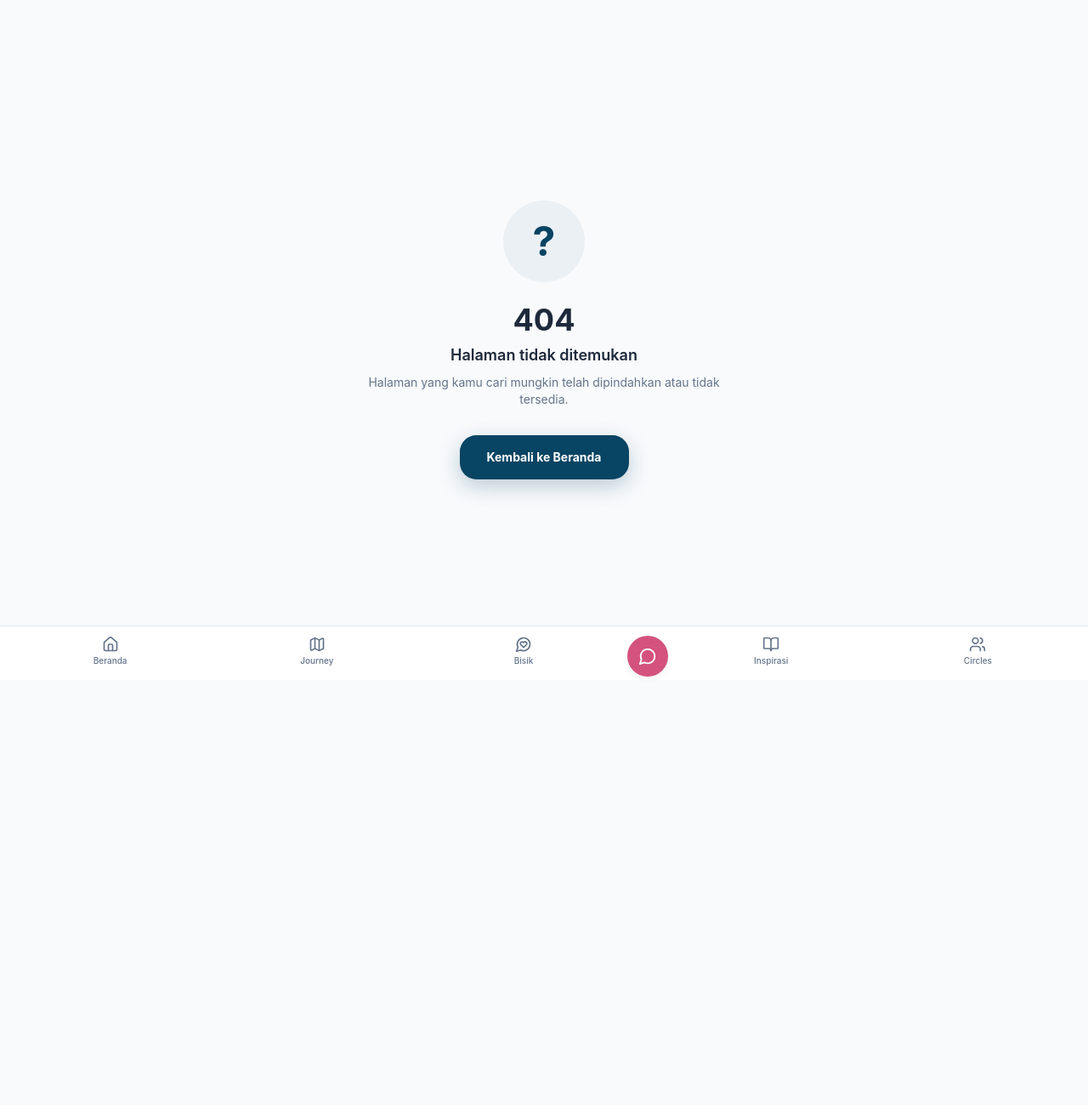
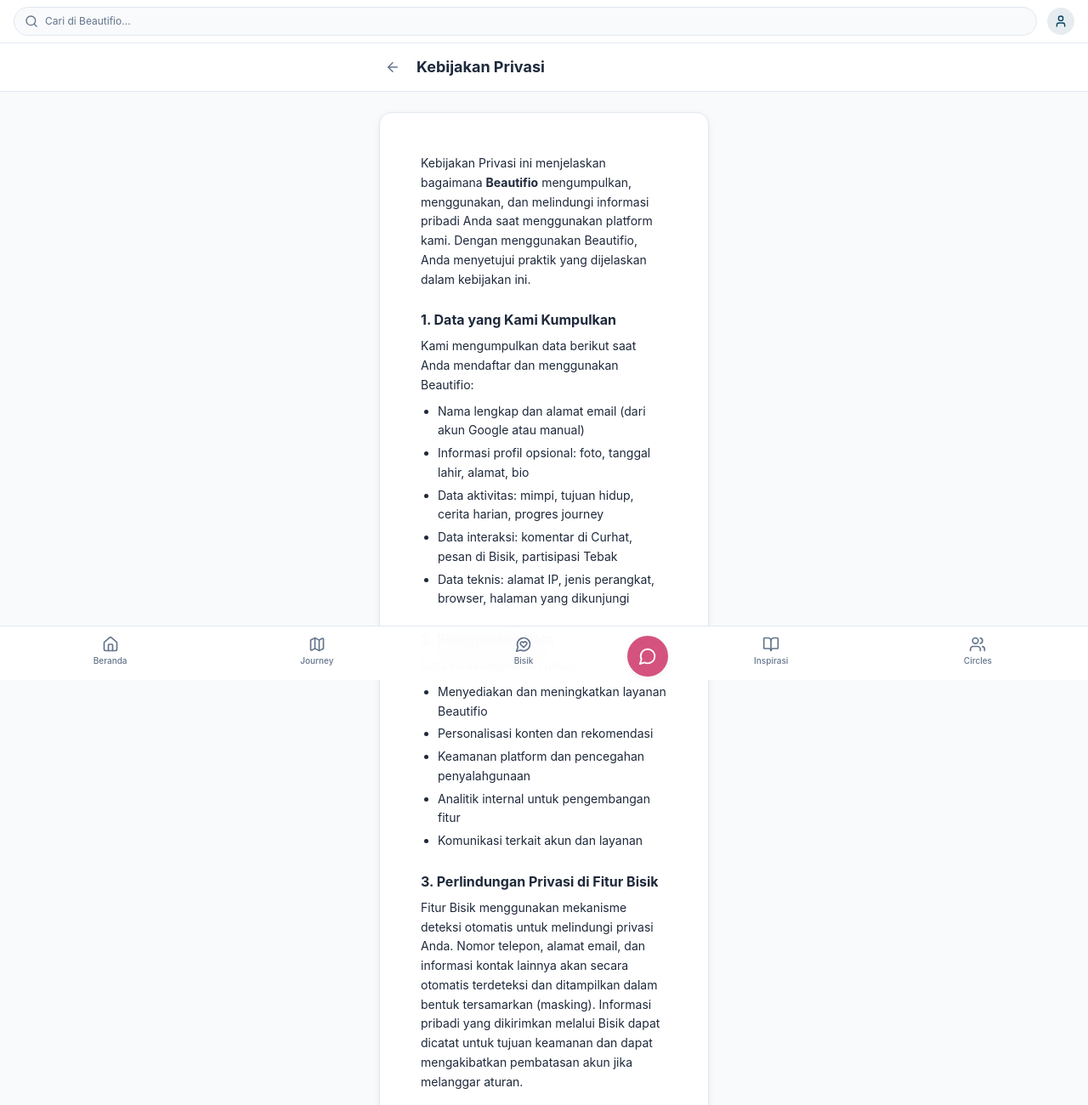
Before and after one commit to beautifio/beautifio, a Next.js app in the folder apps/web/: page /profil/kebijakan in a window 1280 px wide. Before the commit this address had no page. Shown: the top 1300 px of the page at 85% size. Before the commit the page ends 864 px from the top, so only its background shows below. Built offline with nearby package versions, Linux system fonts and the light colour scheme; no server answers.

Commit message:
unified anonymous name across all features - curhat post: pre-fill nickname from bisik_custom/bisik_anonymous_name - curhat comments: save nickname, show instead of hardcoded ANON - fix tebak migration: column reserved word, seed constraint

```diff
--- a/apps/web/src/app/(app)/curhat/[id]/page.tsx
+++ b/apps/web/src/app/(app)/curhat/[id]/page.tsx
@@ -50,6 +50,7 @@ interface Comment {
   content: string;
   created_at: string;
   parent_id: string | null;
+  nickname?: string;
 }
 
 export default function CurhatDetailPage({
@@ -154,7 +155,7 @@ export default function CurhatDetailPage({
     (async () => {
       const { data } = await supabase
         .from("curhat_comments")
-        .select("id, user_id, content, created_at, parent_id")
+        .select("id, user_id, content, created_at, parent_id, nickname")
         .eq("curhat_id", id)
         .eq("status", "visible")
         .order("created_at", { ascending: true });
@@ -195,7 +196,14 @@ export default function CurhatDetailPage({
     setCommentSubmitting(true);
     setCommentError("");
 
-    const insertPayload: Record<string, any> = { curhat_id: id, user_id: user.id, content: text };
+    const { data: userData } = await supabase
+      .from("users")
+      .select("bisik_custom_name, bisik_anonymous_name")
+      .eq("id", user.id)
+      .single()
+    const unifiedNickname = userData?.bisik_custom_name || userData?.bisik_anonymous_name || ""
+
+    const insertPayload: Record<string, any> = { curhat_id: id, user_id: user.id, content: text, nickname: unifiedNickname };
     if (replyToId) insertPayload.parent_id = replyToId;
 
     const { error } = await supabase
@@ -434,9 +442,9 @@ export default function CurhatDetailPage({
                       <div className="bg-white p-3 rounded-lg border border-gray-100">
                         <div className="flex items-center gap-2 mb-1">
                           <div className="w-5 h-5 rounded-full bg-gray-200 flex items-center justify-center text-[10px] font-semibold text-gray-500">
-                            AN
+                            {(c.nickname || "AN").slice(0, 2).toUpperCase()}
                           </div>
-                          <span className="text-xs text-gray-400">ANON · {timeAgo(c.created_at)}</span>
+                          <span className="text-xs text-gray-400">{c.nickname || "ANON"} · {timeAgo(c.created_at)}</span>
                         </div>
                         <p className="text-sm text-gray-700">{c.content}</p>
                         {user?.id && (
@@ -481,9 +489,9 @@ export default function CurhatDetailPage({
                           <div className="bg-gray-50/50 p-3 rounded-lg border border-gray-100">
                             <div className="flex items-center gap-2 mb-1">
                               <div className="w-5 h-5 rounded-full bg-gray-200 flex items-center justify-center text-[10px] font-semibold text-gray-500">
-                                AN
+                                {(child.nickname || "AN").slice(0, 2).toUpperCase()}
                               </div>
-                              <span className="text-xs text-gray-400">ANON · {timeAgo(child.created_at)}</span>
+                              <span className="text-xs text-gray-400">{child.nickname || "ANON"} · {timeAgo(child.created_at)}</span>
                             </div>
                             <p className="text-sm text-gray-700">{child.content}</p>
                           </div>
--- a/apps/web/src/app/(app)/curhat/post/page.tsx
+++ b/apps/web/src/app/(app)/curhat/post/page.tsx
@@ -1,6 +1,6 @@
 "use client";
 
-import { useState } from "react";
+import { useState, useEffect } from "react";
 import { useRouter } from "next/navigation";
 import Link from "next/link";
 import {
@@ -23,6 +23,22 @@ export default function PostPage() {
   const [title, setTitle] = useState("");
   const [content, setContent] = useState("");
   const [nickname, setNickname] = useState("");
+  const [unifiedName, setUnifiedName] = useState("");
+
+  // Fetch unified anonymous name from users table
+  useEffect(() => {
+    if (!user || !supabase) return
+    supabase
+      .from("users")
+      .select("bisik_custom_name, bisik_anonymous_name")
+      .eq("id", user.id)
+      .single()
+      .then(({ data }) => {
+        const name = data?.bisik_custom_name || data?.bisik_anonymous_name || ""
+        setUnifiedName(name)
+        setNickname(name)
+      })
+  }, [user, supabase])
   const [submitted, setSubmitted] = useState(false);
   const [submitting, setSubmitting] = useState(false);
   const [error, setError] = useState("");
@@ -41,7 +57,7 @@ export default function PostPage() {
       .insert({
         user_id: user?.id,
         title: title.trim(),
-        nickname: postingMode === "nickname" ? nickname.trim() : "",
+        nickname: postingMode === "public" ? "" : postingMode === "nickname" ? nickname.trim() : unifiedName,
         content: fullContent,
         category: category,
         is_anonymous: postingMode !== "public",
--- a/apps/web/src/app/(app)/profil/edit/page.tsx
+++ b/apps/web/src/app/(app)/profil/edit/page.tsx
@@ -50,6 +50,8 @@ export default function EditProfilePage() {
   // Avatar
   const fileInputRef = useRef<HTMLInputElement>(null)
   const [uploading, setUploading] = useState(false)
+  const [isPro, setIsPro] = useState(false)
+  const [nameValidation, setNameValidation] = useState<{ valid: boolean; message?: string } | null>(null)
 
   // Fetch profile data
   useEffect(() => {
@@ -74,6 +76,11 @@ export default function EditProfilePage() {
       }
       setLoading(false)
     })()
+
+    // Check Pro status
+    supabase.from("user_subscriptions").select("id").eq("user_id", user.id).eq("status", "active").maybeSingle().then(({ data }) => {
+      setIsPro(!!data)
+    })
 
     // Fetch provinces
     supabase.from("indonesia_provinces").select("*").order("name").then(({ data }) => {
@@ -146,6 +153,30 @@ export default function EditProfilePage() {
     setSaving(true)
     setError(null)
     try {
+      // Validate anonymous name if changed
+      if (isPro && anonymousName !== (profile?.bisik_custom_name || "")) {
+        if (anonymousName.length > 0 && anonymousName.length < 4) {
+          throw new Error("Username anonymous minimal 4 karakter")
+        }
+        if (anonymousName.length > 20) {
+          throw new Error("Username anonymous maksimal 20 karakter")
+        }
+        if (anonymousName && !/^[a-z0-9]+$/.test(anonymousName)) {
+          throw new Error("Hanya huruf dan angka (tanpa spasi/simbol)")
+        }
+        if ((anonymousName.match(/\d/g) || []).length > 2) {
+          throw new Error("Maksimal 2 angka dalam username")
+        }
+        const { data: validation } = await supabase
+          .rpc("validate_bisik_custom_name", {
+            p_user_id: user.id,
+            p_custom_name: anonymousName,
+          })
+        if (!validation?.valid) {
+          throw new Error(validation?.message || "Username tidak tersedia")
+        }
+      }
+
       const updateData: any = {
         full_name: fullName,
         date_of_birth: dateOfBirth || null,
@@ -153,6 +184,9 @@ export default function EditProfilePage() {
         address,
         bio,
         avatar_url: avatarUrl,
+      }
+      if (isPro && anonymousName) {
+        updateData.bisik_custom_name = anonymousName.toLowerCase()
       }
       const { error: updateError } = await supabase
         .from("users")
@@ -257,15 +291,19 @@ export default function EditProfilePage() {
         <div>
           <label className="text-xs font-semibold text-text-primary mb-1.5 block">Username Anonymous</label>
           <div className="flex items-center gap-2">
-            <input
-              value={anonymousName}
-              onChange={(e) => setAnonymousName(e.target.value)}
-              placeholder="Nama anonim untuk Bisik"
-              maxLength={30}
-              className="flex-1 px-4 py-3 rounded-xl border border-border bg-bg text-sm text-text-primary placeholder:text-text-secondary/50 outline-none focus:border-primary transition-colors"
-            />
+              <input
+                  value={anonymousName}
+                  onChange={(e) => setAnonymousName(e.target.value)}
+                  placeholder="Nama anonim untuk Bisik"
+                  maxLength={20}
+                  readOnly={!isPro}
+                  className={`flex-1 px-4 py-3 rounded-xl border border-border text-sm placeholder:text-text-secondary/50 outline-none transition-colors ${isPro ? "bg-bg text-text-primary focus:border-primary" : "bg-muted/30 text-text-secondary cursor-not-allowed"}`} />
           </div>
-          <p className="text-[10px] text-text-secondary mt-1">Nama yang ditampilkan di fitur Bisik. Maks 30 karakter.</p>
+          <p className="text-[10px] text-text-secondary mt-1">
+            {isPro
+              ? "Nama yang ditampilkan di fitur Bisik. Huruf & angka saja, maks 2 angka."
+              : "Nama anonim Bisik di-generate otomatis. Upgrade ke Pro untuk mengganti."}
+          </p>
         </div>
 
         {/* Tanggal Lahir */}
--- /dev/null
+++ b/apps/web/src/app/(app)/profil/kebijakan/page.tsx
@@ -0,0 +1,122 @@
+"use client"
+
+import { useRouter } from "next/navigation"
+import { ArrowLeft } from "lucide-react"
+import { Card, CardContent } from "@beautifio/ui"
+
+export default function KebijakanPrivasiPage() {
+  const router = useRouter()
+
+  return (
+    <div className="min-h-screen bg-bg pb-24">
+      <div className="sticky top-0 z-30 bg-surface border-b border-border">
+        <div className="max-w-content mx-auto px-4 py-3 flex items-center gap-3">
+          <button
+            onClick={() => router.back()}
+            className="w-8 h-8 rounded-xl flex items-center justify-center text-text-secondary hover:bg-muted transition-colors cursor-pointer"
+          >
+            <ArrowLeft size={18} />
+          </button>
+          <h1 className="text-lg font-bold text-text-primary flex-1">Kebijakan Privasi</h1>
+        </div>
+      </div>
+
+      <div className="max-w-content mx-auto px-4 py-6 space-y-6">
+        <Card>
+          <CardContent className="p-6 space-y-6 text-sm text-text-primary leading-relaxed">
+            <p>
+              Kebijakan Privasi ini menjelaskan bagaimana <strong>Beautifio</strong> mengumpulkan,
+              menggunakan, dan melindungi informasi pribadi Anda saat menggunakan platform kami.
+              Dengan menggunakan Beautifio, Anda menyetujui praktik yang dijelaskan dalam kebijakan ini.
+            </p>
+
+            <section>
+              <h2 className="text-base font-bold mb-2">1. Data yang Kami Kumpulkan</h2>
+              <p className="mb-2">Kami mengumpulkan data berikut saat Anda mendaftar dan menggunakan Beautifio:</p>
+              <ul className="list-disc pl-5 space-y-1">
+                <li>Nama lengkap dan alamat email (dari akun Google atau manual)</li>
+                <li>Informasi profil opsional: foto, tanggal lahir, alamat, bio</li>
+                <li>Data aktivitas: mimpi, tujuan hidup, cerita harian, progres journey</li>
+                <li>Data interaksi: komentar di Curhat, pesan di Bisik, partisipasi Tebak</li>
+                <li>Data teknis: alamat IP, jenis perangkat, browser, halaman yang dikunjungi</li>
+              </ul>
+            </section>
+
+            <section>
+              <h2 className="text-base font-bold mb-2">2. Penggunaan Data</h2>
+              <p className="mb-2">Data Anda digunakan untuk:</p>
+              <ul className="list-disc pl-5 space-y-1">
+                <li>Menyediakan dan meningkatkan layanan Beautifio</li>
+                <li>Personalisasi konten dan rekomendasi</li>
+                <li>Keamanan platform dan pencegahan penyalahgunaan</li>
+                <li>Analitik internal untuk pengembangan fitur</li>
+                <li>Komunikasi terkait akun dan layanan</li>
+              </ul>
+            </section>
+
+            <section>
+              <h2 className="text-base font-bold mb-2">3. Perlindungan Privasi di Fitur Bisik</h2>
+              <p>
+                Fitur Bisik menggunakan mekanisme deteksi otomatis untuk melindungi privasi Anda.
+                Nomor telepon, alamat email, dan informasi kontak lainnya akan secara otomatis
+                terdeteksi dan ditampilkan dalam bentuk tersamarkan (masking). Informasi pribadi
+                yang dikirimkan melalui Bisik dapat dicatat untuk tujuan keamanan dan dapat
+                mengakibatkan pembatasan akun jika melanggar aturan.
+              </p>
+            </section>
+
+            <section>
+              <h2 className="text-base font-bold mb-2">4. Penyimpanan dan Keamanan</h2>
+              <p>
+                Data Anda disimpan di server yang aman dengan enkripsi. Kami menggunakan
+                layanan Supabase dan Vercel yang telah memenuhi standar keamanan industri.
+                Kami tidak menjual data pribadi Anda kepada pihak ketiga mana pun.
+              </p>
+            </section>
+
+            <section>
+              <h2 className="text-base font-bold mb-2">5. Cookie dan Pelacakan</h2>
+              <p>
+                Kami menggunakan cookie esensial untuk otentikasi dan keamanan. Kami juga
+                menggunakan cookie analitik untuk memahami penggunaan platform. Anda dapat
+                mengontrol preferensi cookie melalui pengaturan browser Anda.
+              </p>
+            </section>
+
+            <section>
+              <h2 className="text-base font-bold mb-2">6. Hak Anda</h2>
+              <p className="mb-2">Anda memiliki hak untuk:</p>
+              <ul className="list-disc pl-5 space-y-1">
+                <li>Mengakses data pribadi yang kami simpan</li>
+                <li>Memperbaiki data yang tidak akurat</li>
+                <li>Menghapus akun dan data Anda</li>
+                <li>Menarik persetujuan pemrosesan data</li>
+                <li>Keberatan terhadap pemrosesan data untuk kepentingan tertentu</li>
+              </ul>
+            </section>
+
+            <section>
+              <h2 className="text-base font-bold mb-2">7. Perubahan Kebijakan</h2>
+              <p>
+                Kebijakan privasi ini dapat diperbarui dari waktu ke waktu. Perubahan akan
+                diumumkan melalui platform atau email. Dengan terus menggunakan Beautifio
+                setelah perubahan, Anda menyetujui kebijakan yang diperbarui.
+              </p>
+            </section>
+
+            <section className="!mt-8 pt-4 border-t border-border">
+              <h2 className="text-base font-bold mb-2">Kontak</h2>
+              <p>
+                Jika ada pertanyaan tentang kebijakan privasi ini, silakan hubungi kami melalui
+                email di <span className="text-primary">hi@beautifio.id</span>.
+              </p>
+              <p className="mt-2 text-text-secondary text-[10px]">
+                Terakhir diperbarui: Juni 2026
+              </p>
+            </section>
+          </CardContent>
+        </Card>
+      </div>
+    </div>
+  )
+}
--- a/apps/web/src/app/(app)/profil/page.tsx
+++ b/apps/web/src/app/(app)/profil/page.tsx
@@ -437,7 +437,7 @@ function SettingsSection() {
         <CardContent className="space-y-1">
           {[
             { icon: User, label: "Edit Profil", action: () => router.push("/profil/edit") },
-            { icon: BookOpen, label: "Kebijakan Privasi" },
+            { icon: BookOpen, label: "Kebijakan Privasi", action: () => router.push("/profil/kebijakan") },
             { icon: LogOut, label: "Keluar", danger: true, action: async () => { await signOut(); window.location.href = "/"; } },
           ].map((item, i) => {
             const Icon = item.icon;
```
Also changed, not shown: 2 other files (tests, documents, lock files or other folders).
